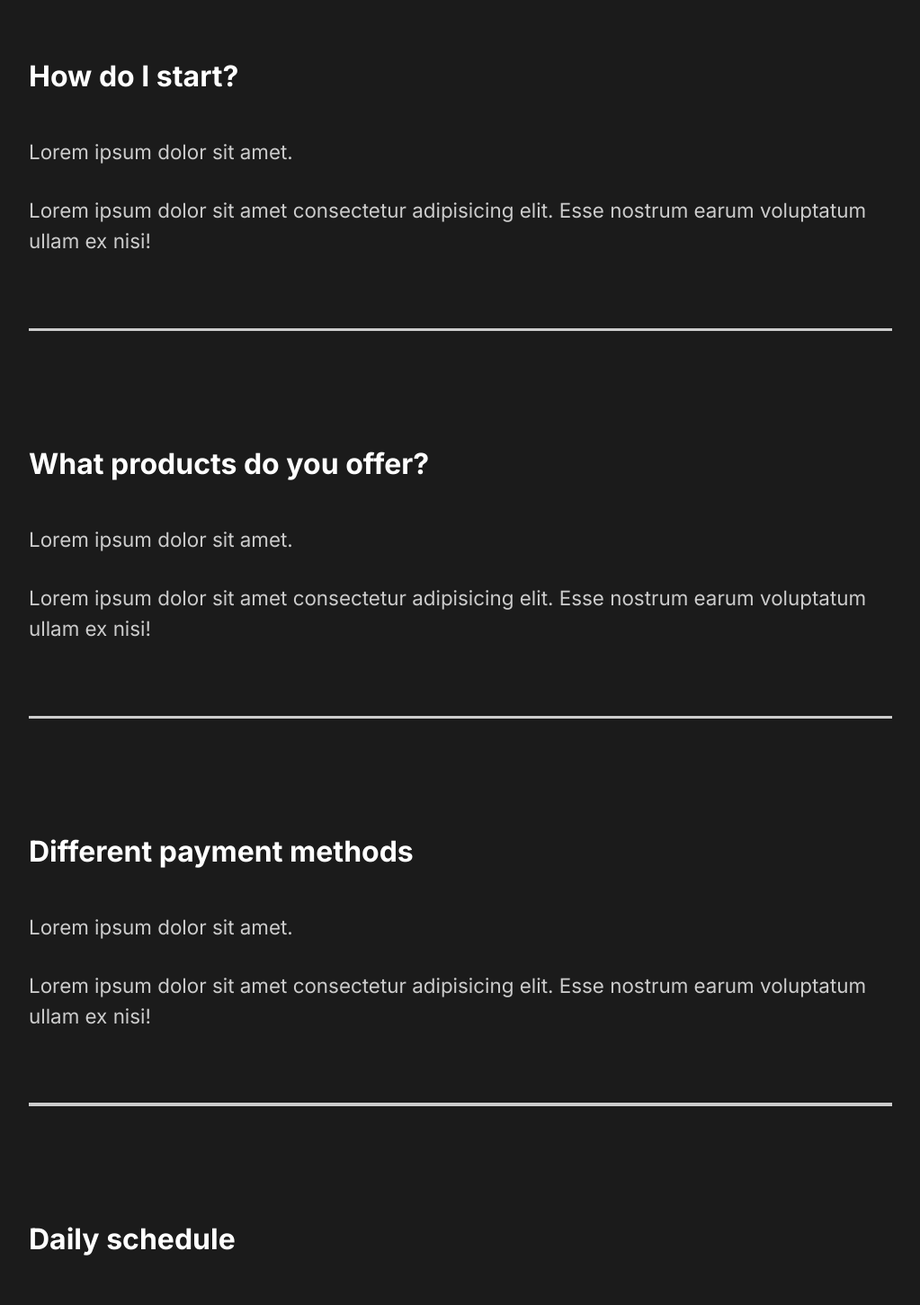
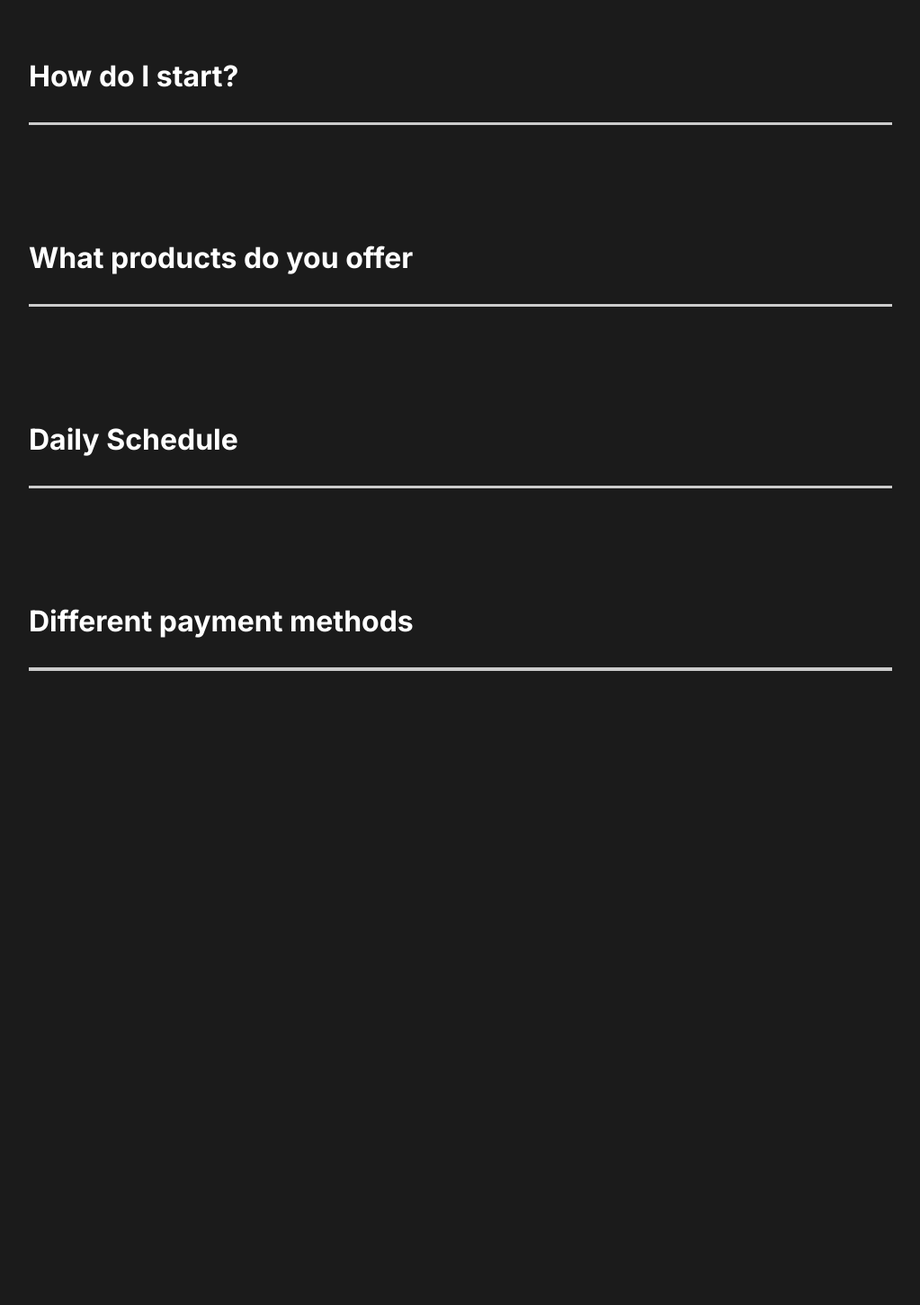
Before and after one commit to SelimFree/capture, a React (Vite) app: page / in a window 1280 px wide. Shown: the part 2400-3851 px from the top of the page at 90% size, without its empty margins (128-1151 px from the left). After the commit the page ends 3306 px from the top, so only its background shows below. Built offline with nearby package versions, Linux system fonts and the light colour scheme.

Commit message:
added faq toggle animation

```diff
--- a/src/components/FaqSection/FaqSection.jsx
+++ b/src/components/FaqSection/FaqSection.jsx
@@ -1,4 +1,8 @@
-import "./FaqSection.scss"
+import Toggle from "../Toggle/Toggle";
+import "./FaqSection.scss";
+
+//Animation
+import { LayoutGroup } from "framer-motion";
 
 function FaqSection() {
     return (
@@ -6,8 +10,8 @@
             <h2>
                 Any question? <span>FAQ</span>
             </h2>
-            <div className="question">
-                <h4>How do I start?</h4>
+            <LayoutGroup>
+                <Toggle title="How do I start?">
                     <div className="answer">
                         <p>Lorem ipsum dolor sit amet.</p>
                         <p>
@@ -15,10 +19,11 @@
                             Esse nostrum earum voluptatum ullam ex nisi!
                         </p>
                     </div>
-                <div className="faq-line"></div>
-            </div>
-            <div className="question">
-                <h4>What products do you offer?</h4>
+                </Toggle>
+            </LayoutGroup>
+
+            <LayoutGroup>
+                <Toggle title="What products do you offer">
                     <div className="answer">
                         <p>Lorem ipsum dolor sit amet.</p>
                         <p>
@@ -26,10 +31,11 @@
                             Esse nostrum earum voluptatum ullam ex nisi!
                         </p>
                     </div>
-                <div className="faq-line"></div>
-            </div>
-            <div className="question">
-                <h4>Different payment methods</h4>
+                </Toggle>
+            </LayoutGroup>
+
+            <LayoutGroup>
+                <Toggle title="Daily Schedule">
                     <div className="answer">
                         <p>Lorem ipsum dolor sit amet.</p>
                         <p>
@@ -37,10 +43,11 @@
                             Esse nostrum earum voluptatum ullam ex nisi!
                         </p>
                     </div>
-                <div className="faq-line"></div>
-            </div>
-            <div className="question">
-                <h4>Daily schedule</h4>
+                </Toggle>
+            </LayoutGroup>
+
+            <LayoutGroup>
+                <Toggle title="Different payment methods">
                     <div className="answer">
                         <p>Lorem ipsum dolor sit amet.</p>
                         <p>
@@ -48,8 +55,8 @@
                             Esse nostrum earum voluptatum ullam ex nisi!
                         </p>
                     </div>
-                <div className="faq-line"></div>
-            </div>
+                </Toggle>
+            </LayoutGroup>
         </div>
     );
 }
--- /dev/null
+++ b/src/components/Toggle/Toggle.jsx
@@ -0,0 +1,16 @@
+import { useState } from "react";
+//Animation
+import { motion } from "framer-motion";
+
+function Toggle({ children, title }) {
+    const [toggle, setToggle] = useState(false);
+    return (
+        <motion.div layout className="question" onClick={() => setToggle(!toggle)}>
+            <motion.h4 layout>{title}</motion.h4>
+            {toggle ? children : ""}
+            <div className="faq-line"></div>
+        </motion.div>
+    );
+}
+
+export default Toggle;
```
Lines whose indentation alone changed are shown as unchanged.
